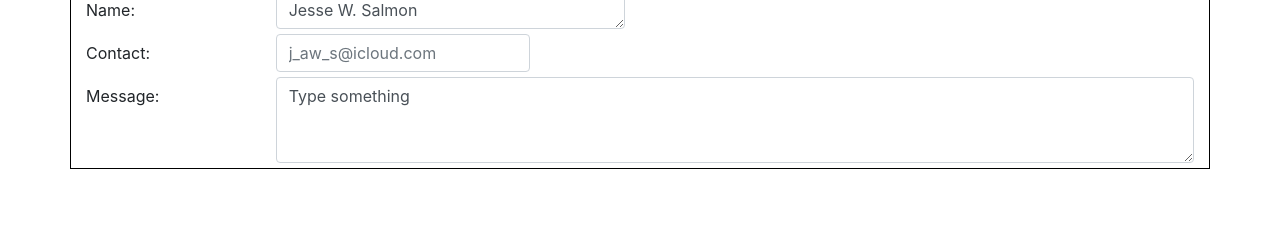
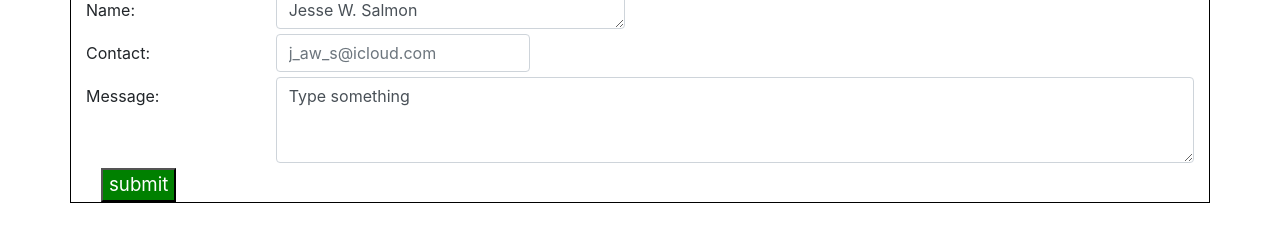
Before and after one commit to jwsalmon/Bootstrap-Portfolio, a plain HTML site: page contact.html in a window 1280 px wide. Shown: the part 153-394 px from the top of the page. Drawn offline with nearby package versions, Linux system fonts and the light colour scheme.

Commit message:
forgot submit button. added

```diff
--- a/assets/css/styles.css
+++ b/assets/css/styles.css
@@ -27,3 +27,8 @@ h1{
 .col-md-3{
     margin-top: 10px;
 }
+input[type=submit] {
+    font-size: 14pt;
+    color: white;
+    background-color: green;
+}
--- a/contact.html
+++ b/contact.html
@@ -68,6 +68,12 @@
                 <div class="col-sm-10">
                     <textarea class="form-control" id="exampleFormControlTextarea1" rows="3">Type something</textarea>
                 </div>
+            </div class="form-group row">
+            <div class="col-sm-2">
+                <input type="submit" value="submit" name="subbtn">
+            </div>
+            <div>
+
             </div>
 
         </form>
```
